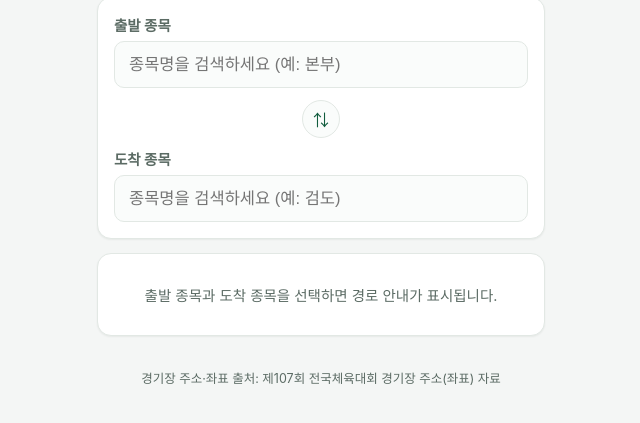
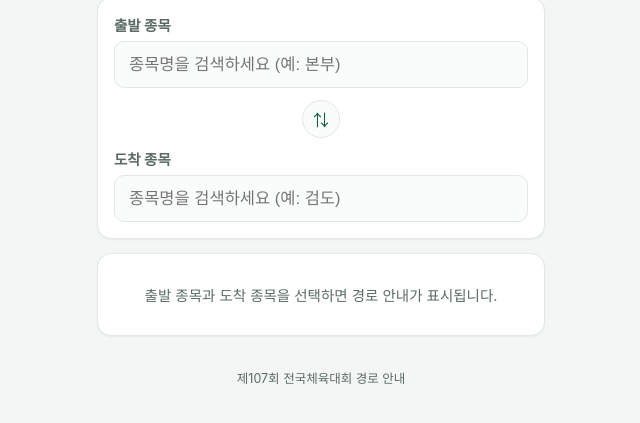
Before and after one commit to thvorite/seoul, a plain HTML site: page index.html in a window 1280 px wide. Shown: the part 93-516 px from the top of the page, without its empty margins (319-959 px from the left). Drawn offline with Linux system fonts and the light colour scheme.

Commit message:
Update index.html

```diff
--- a/index.html
+++ b/index.html
@@ -63,7 +63,7 @@
 
   <div id="resultArea"></div>
 
-  <footer class="meta">경기장 주소·좌표 출처: 제107회 전국체육대회 경기장 주소(좌표) 자료</footer>
+  <footer class="meta">제107회 전국체육대회 경로 안내</footer>
 </div>
 
 <script src="js/data.js"></script>
```
